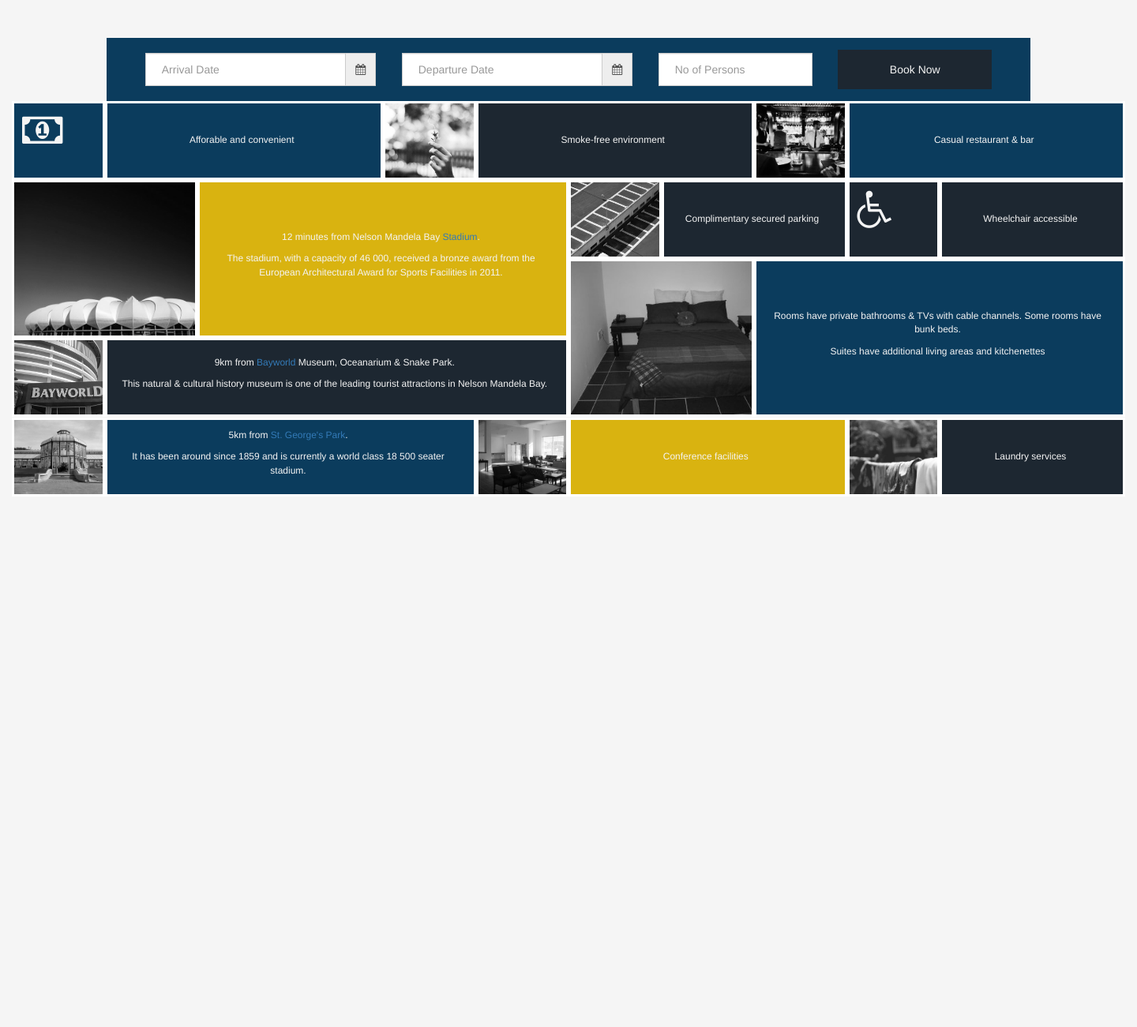
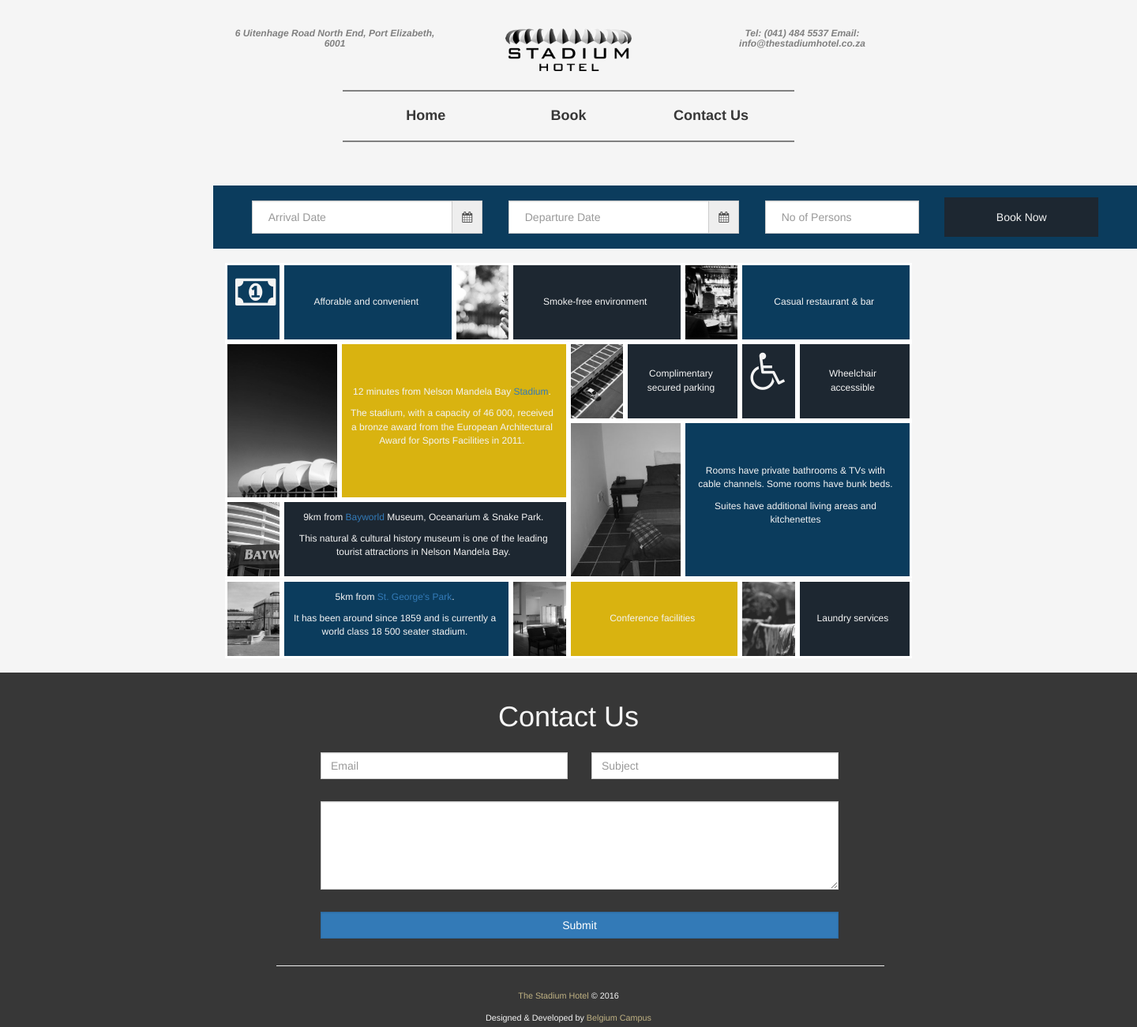
Before and after one commit to BelgiumCampus/stadiumhotel, a PHP site: page / in a window 1440 px wide. Shown: the whole page at 79% size. Before the commit the page ends 626 px from the top, so only its background shows below. Run offline with PHP 8.4, Linux system fonts and the light colour scheme; some libraries are stand-ins or nearby versions.

Commit message:
Correctly merged changes.

```diff
--- a/css/site.css
+++ b/css/site.css
@@ -5,7 +5,6 @@
 
 
 /* RESET */
-
 *,
 h1,
 h2,
@@ -78,12 +77,14 @@ nav ul li a:hover {
     border-bottom: 1px solid grey;
 }
 
+.margin-lg{
+    margin: 1.5em 0em;
+}
+
+
+
 .font-weight-md {
     font-weight: 600;
-}
-
-main {
-    height: 80vh; /*for testing*/
 }
 
 .full-height {
@@ -251,10 +252,6 @@ html, body {
     height: 100%;
 }
 
-main {
-    height: 100vh;
-}
-
 .padding-top-bottom {
     padding-top: 15px;
     padding-bottom: 15px;
--- a/index.php
+++ b/index.php
@@ -1,45 +1,18 @@
-<!DOCTYPE html>
-<html>
-    <head>
-        <link rel="stylesheet" href="css/bootstrap.css" type="text/css"/>
-        <link rel="stylesheet" href="css/site.css" type="text/css"/>
-        <link rel="stylesheet" href="https://maxcdn.bootstrapcdn.com/font-awesome/4.6.3/css/font-awesome.min.css" type="text/css"/>
-<!--        <link rel="stylesheet" href="css/bootstrap-datepicker.min.css">-->
-        <!--todo: proper favicon-->
-        <link rel="icon" href="content/stadium-hotel-logo.jpg" type="text/css"/>
-        <meta name="viewport" content="width=device-width, initial-scale=1"/>
-        <script src="js/jquery-3.1.0.min.js"></script>
-        <script src="js/bootstrap.js"></script>
-        <script src="js/bootstrap-datepicker.min.js"></script>
-        <title>The Stadium Hotel</title>
-    </head>
-    <body>
+<?php require('views/header.html') ?>
 
-        <header>
-            <!--contact details and logo-->
-            <nav>
-                <!--navigation-->
-            </nav>
-        </header>
-        <main>
-            <section>
-                <!--quick booking-->
-                 <?php
-                    include 'views/quickbooking-module.html';
-                ?>
-            </section>
-            <section>
-                <?php
+
+<div class="col-lg-8 col-md-10 col-xs-12 col-sm-12 col-md-offset-1 col-lg-offset-2">
+
+</div>
+<main class="col-lg-8 col-md-10 col-xs-12 col-sm-12 col-md-offset-1 col-lg-offset-2">
+    <section class="margin-lg container-fluid">
+        <?php include 'views/quickbooking-module.html';?>
+    </section>
+    <section class="margin-lg container-fluid">
+        <?php
                     include 'views/tile-module.html';
                 ?>
-            </section>
-            <section>
-                <!--contact form-->
-            </section>
-        </main>
-        <footer>
-            <!--copyright, date and links-->
-        </footer>
+    </section>
+</main>
 
-    </body>
-</html>
+<?php require('views/footer.html') ?>
--- a/js/app/app.js
+++ b/js/app/app.js
@@ -1,7 +1,21 @@
 (function () {
     $('document').ready(function () {
-        $('body').on('click','.mobile-toggle a', function() {
+        $('body').on('click', '.mobile-toggle a', function () {
             $('nav ul').toggleClass('show-menu hide-menu');
+        })
+
+        $(function () {
+            $('#arrivaldatepicker').datepicker({
+                showOn: "both",
+                autoclose: "true"
+            });
+        })
+
+        $(function () {
+            $('#departdatepicker').datepicker({
+                showOn: "both",
+                autoclose: "true"
+            });
         })
     })
 })();
--- a/views/footer.html
+++ b/views/footer.html
@@ -33,6 +33,7 @@
 
 <script src="js/jquery-3.1.0.min.js"></script>
 <script src="js/bootstrap.js"></script>
+<script src="js/bootstrap-datepicker.min.js"></script>
 <script src="js/app/app.js"></script>
 </body>
 
--- a/views/header.html
+++ b/views/header.html
@@ -4,12 +4,13 @@
 <head>
     <link rel="stylesheet" href="css/bootstrap.css" type="text/css" />
     <link rel="stylesheet" href="css/site.css" type="text/css" />
+    <link rel="stylesheet" href="https://maxcdn.bootstrapcdn.com/font-awesome/4.6.3/css/font-awesome.min.css" type="text/css" />
+    <!--        <link rel="stylesheet" href="css/bootstrap-datepicker.min.css">-->
     <!--todo: proper favicon-->
-    <link rel="icon" href="content/images/stadium-hotel-logo.jpg" />
+    <link rel="icon" href="content/stadium-hotel-logo.jpg" type="text/css" />
     <meta name="viewport" content="width=device-width, initial-scale=1" />
     <title>The Stadium Hotel</title>
 </head>
-
 <body>
     <div class="col-lg-8 col-md-10 col-xs-12 col-sm-12 col-md-offset-1 col-lg-offset-2">
         <header class="">
@@ -19,7 +20,9 @@
                 </div>
 
                 <div class="col-lg-4 col-md-4 col-sm-6 col-xs-12">
-                    <h4 class=" stadium-logo text-center"><a href="#"><img alt="Stadium Hotel Logo" src="content/images/stadium-hotel-logo.png" /></a></h4>
+                    <h4 class=" stadium-logo text-center">
+                        <a href="#"><img alt="Stadium Hotel Logo" src="content/images/stadium-hotel-logo.png" /></a>
+                    </h4>
                 </div>
                 <div class="col-lg-4 col-md-4 col-sm-3 hidden-xs">
                     <h6 class="text-center grey-color"><b><em>Tel: (041) 484 5537 Email: info@thestadiumhotel.co.za</em></b></h6>
@@ -40,7 +43,6 @@
                     </ul>
                 </nav>
             </div>
-
         </header>
     </div>
     <!--div.col-lg-12.col-md-12.col-xs-12.col-sm-12-->
--- a/views/quickbooking-module.html
+++ b/views/quickbooking-module.html
@@ -23,23 +23,4 @@
         </div>
 
     </div>
-
-    <script type="text/javascript">
-        $(document).ready(function () {
-
-            $(function () {
-                $('#arrivaldatepicker').datepicker({
-                    showOn: "both",
-                    autoclose: "true"
-                });
-            })
-
-            $(function () {
-                $('#departdatepicker').datepicker({
-                    showOn: "both",
-                    autoclose: "true"
-                });
-            })
-        });
-    </script>
 </div>
```
